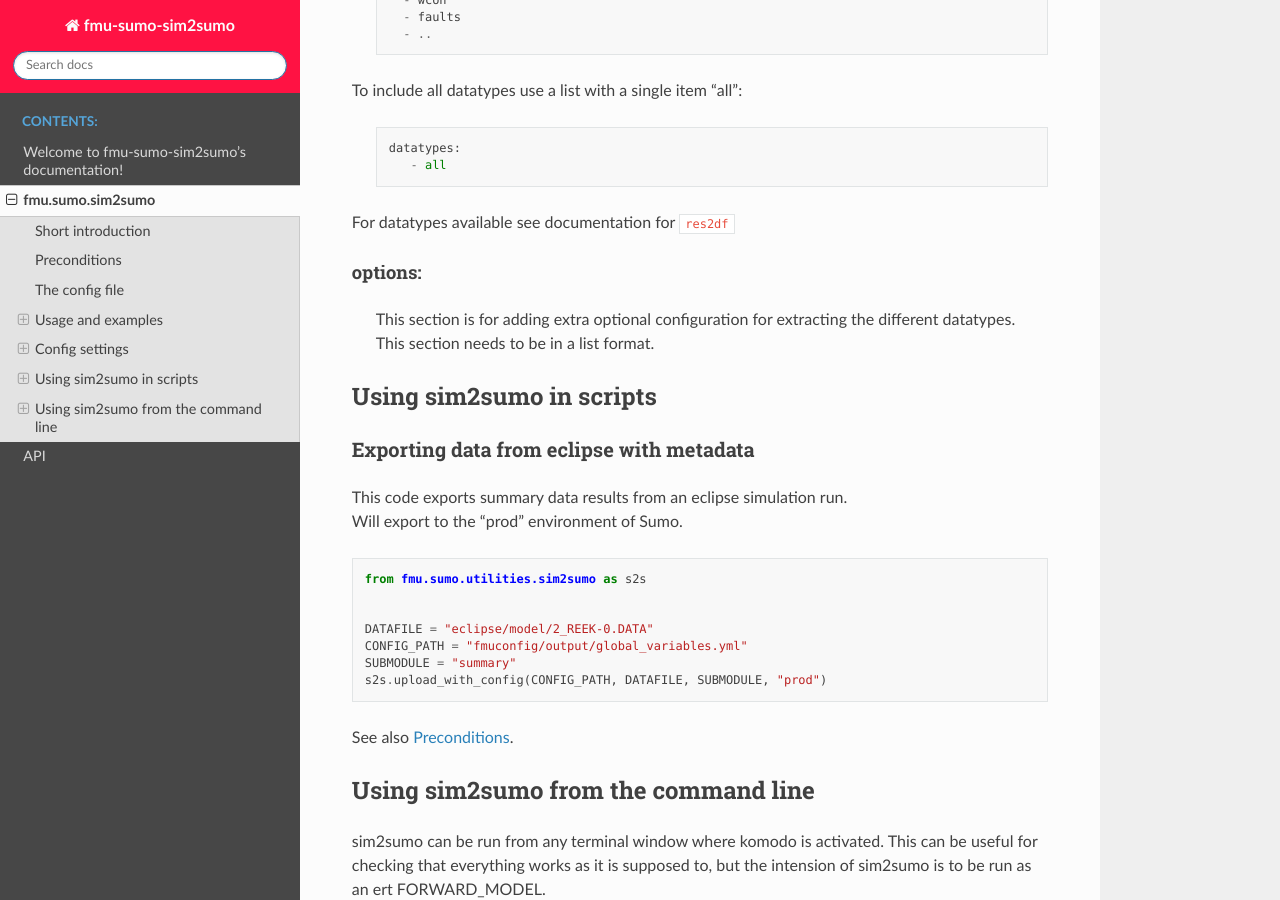
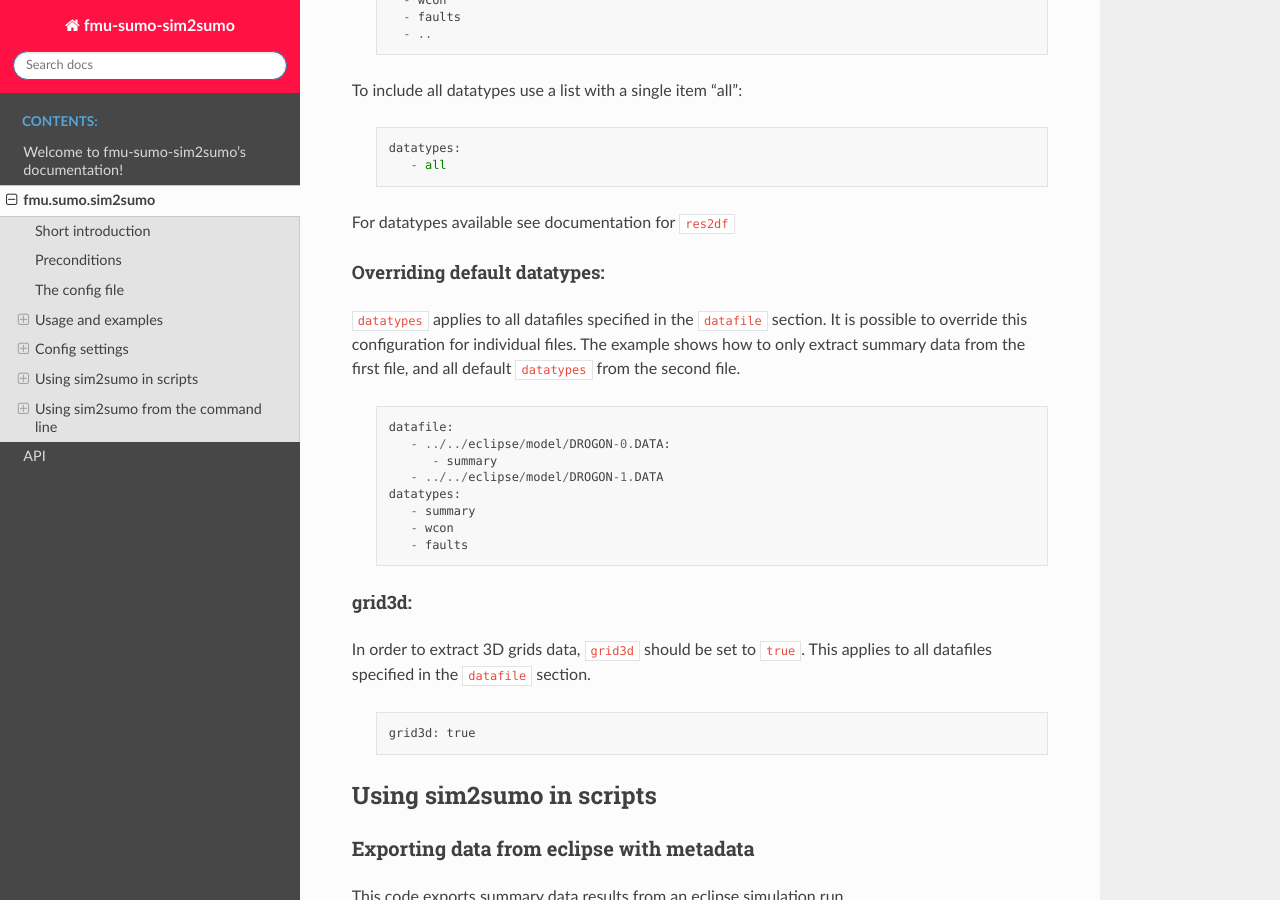
Before and after one commit to equinor/fmu-sumo-sim2sumo, a Sphinx documentation site: the page built from docs/sim2sumo.rst, in a window 1280 px wide and 900 px high, scrolled down 3948 px. Built offline with Sphinx 7.4.7 and the Read the Docs theme 3.1.0, drawn with Linux system fonts in a browser that asks for light colours.

Commit message:
Add docs section about grid3d config

```diff
--- a/docs/sim2sumo.rst
+++ b/docs/sim2sumo.rst
@@ -205,10 +205,38 @@ To include all datatypes use a list with a single item "all":
 
 For datatypes available see documentation for ``res2df``
 
-options:
--------------
-   | This section is for adding extra optional configuration for extracting the different datatypes.
-   | This section needs to be in a list format.
+.. options:
+.. -------------
+..    | This section is for adding extra optional configuration for extracting the different datatypes.
+..    | This section needs to be in a list format.
+
+
+Overriding default datatypes:
+----------------
+``datatypes`` applies to all datafiles specified in the ``datafile`` section.
+It is possible to override this configuration for individual files.
+The example shows how to only extract summary data from the first file, and all default ``datatypes`` from the second file.
+
+   .. code-block::
+
+      datafile:
+         - ../../eclipse/model/DROGON-0.DATA:
+            - summary
+         - ../../eclipse/model/DROGON-1.DATA
+      datatypes:
+         - summary
+         - wcon
+         - faults
+
+grid3d:
+----------------
+In order to extract 3D grids data, ``grid3d`` should be set to ``true``.
+This applies to all datafiles specified in the ``datafile`` section.
+
+   .. code-block::
+
+      grid3d: true
+
 
 
 Using sim2sumo in scripts
```
Also changed, not shown: other parts of docs/sim2sumo.rst (+1 -1 lines).
